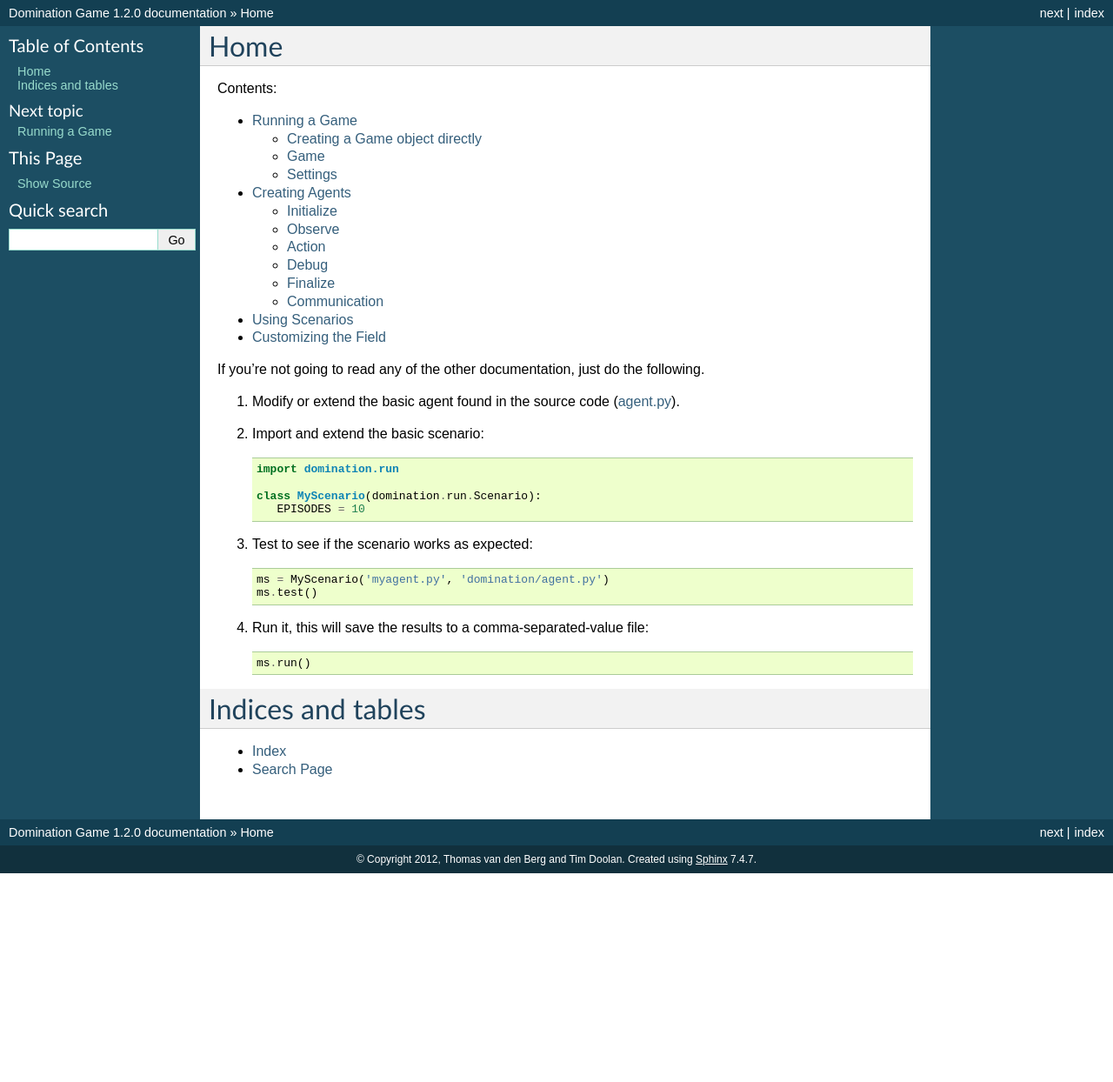
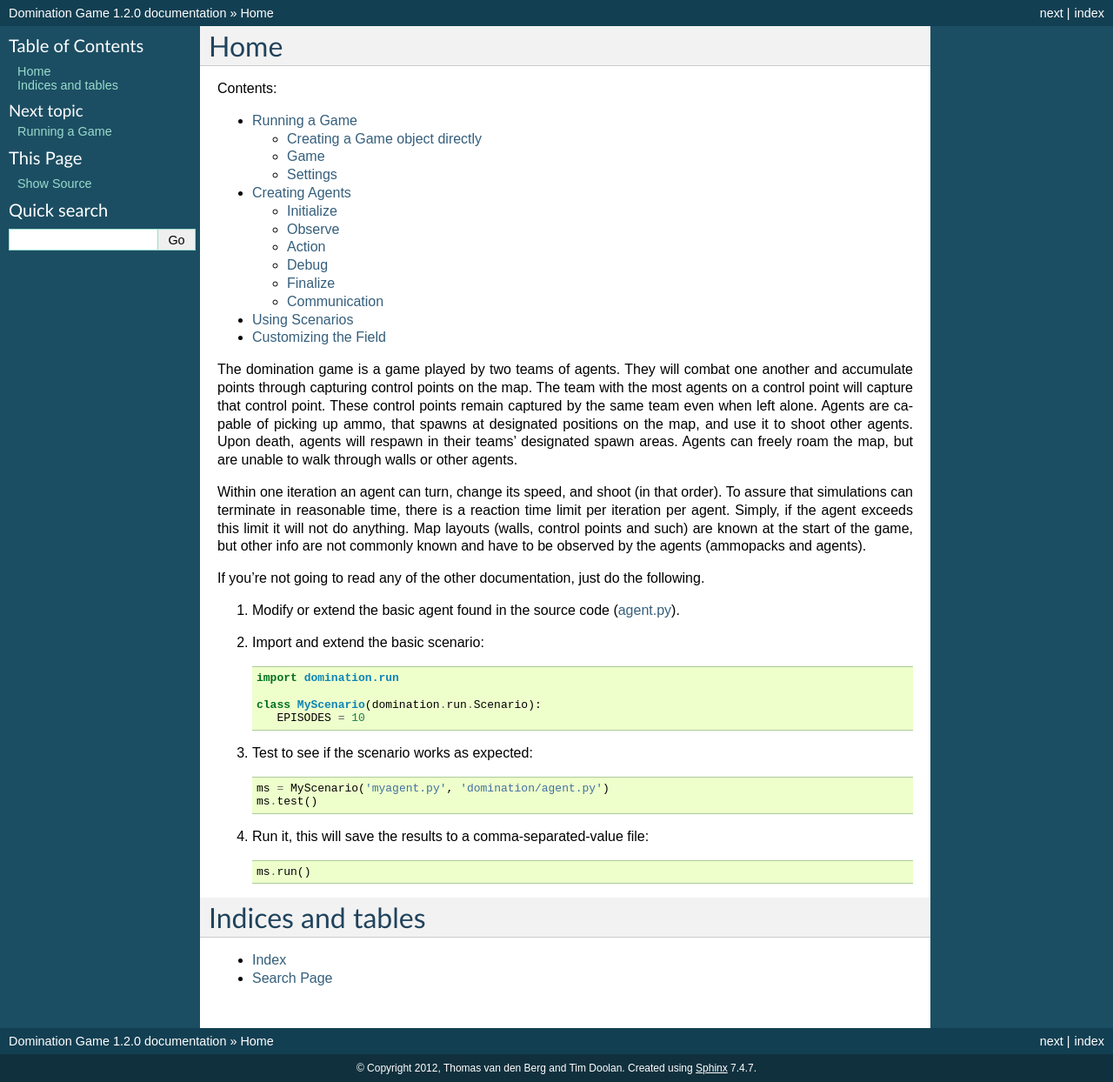
Before and after one commit to noio/Domination-Game, a Sphinx documentation site: the page built from docs/index.rst, in a window 1280 px wide. Shown: the whole page at 87% size. Built offline with Sphinx 7.4.7, drawn with Linux system fonts in a browser that asks for light colours; before the commit the page ends 1004 px from its top, so only the background shows below that.

Commit message:
edit docs

```diff
--- a/docs/index.rst
+++ b/docs/index.rst
@@ -15,6 +15,10 @@ Contents:
    agents
    scenarios
    fields
+
+The domination game is a game played by two teams of agents. They will combat one another and accumulate points through capturing control points on the map. The team with the most agents on a control point will capture that control point. These control points remain captured by the same team even when left alone. Agents are capable of picking up ammo, that spawns at designated positions on the map, and use it to shoot other agents. Upon death, agents will respawn in their teams' designated spawn areas. Agents can freely roam the map, but are unable to walk through walls or other agents.
+
+Within one iteration an agent can turn, change its speed, and shoot (in that order). To assure that simulations can terminate in reasonable time, there is a reaction time limit per iteration per agent. Simply, if the agent exceeds this limit it will not do anything. Map layouts (walls, control points and such) are known at the start of the game, but other info are not commonly known and have to be observed by the agents (ammopacks and agents).
 
 
 If you're not going to read any of the other documentation, just do the following.
```
